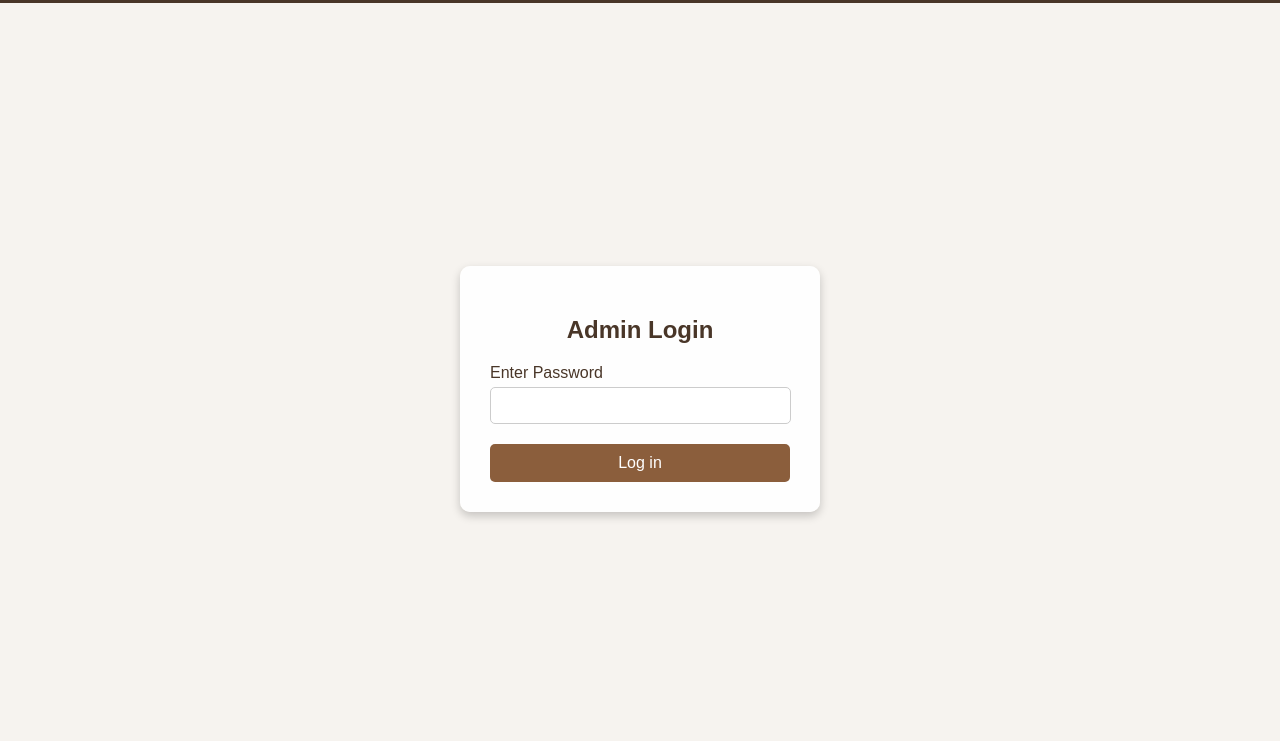
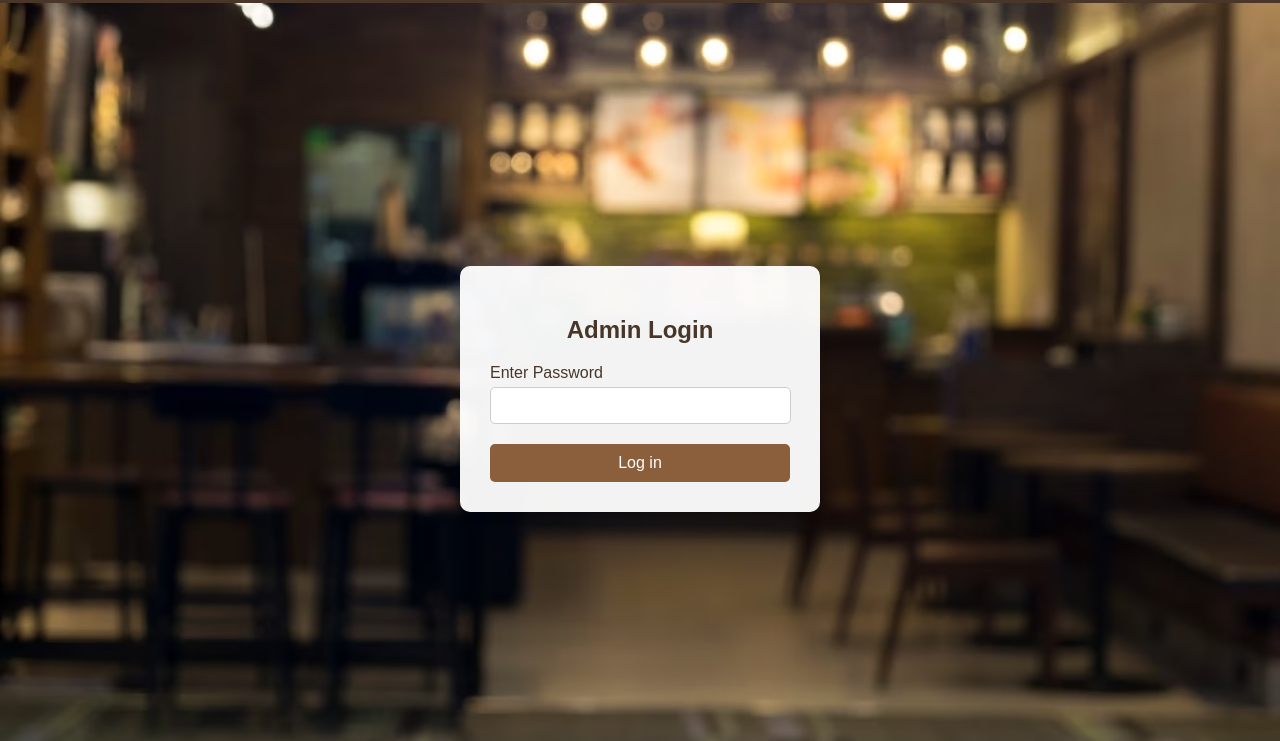
Before and after one commit to Prasamsaa/cafeconnect, a plain HTML site: page admin-login.html in a window 1280 px wide. Shown: the part 63-804 px from the top of the page. Drawn offline with Linux system fonts and the light colour scheme.

Commit message:
Image fixed

```diff
--- a/StyleCSS/style-admin-login.css
+++ b/StyleCSS/style-admin-login.css
@@ -98,7 +98,7 @@ header .container {
 }
 /* Password input section */
 .container-login {
-    background-image: url(Images/blur-cafe.avif);
+    background-image: url(blur-cafe.avif);
     background-repeat: no-repeat;
     background-size: cover;
     display: flex;
```
Also changed, not shown: StyleCSS/blur-cafe.avif (renamed from Images/blur-cafe.avif).
